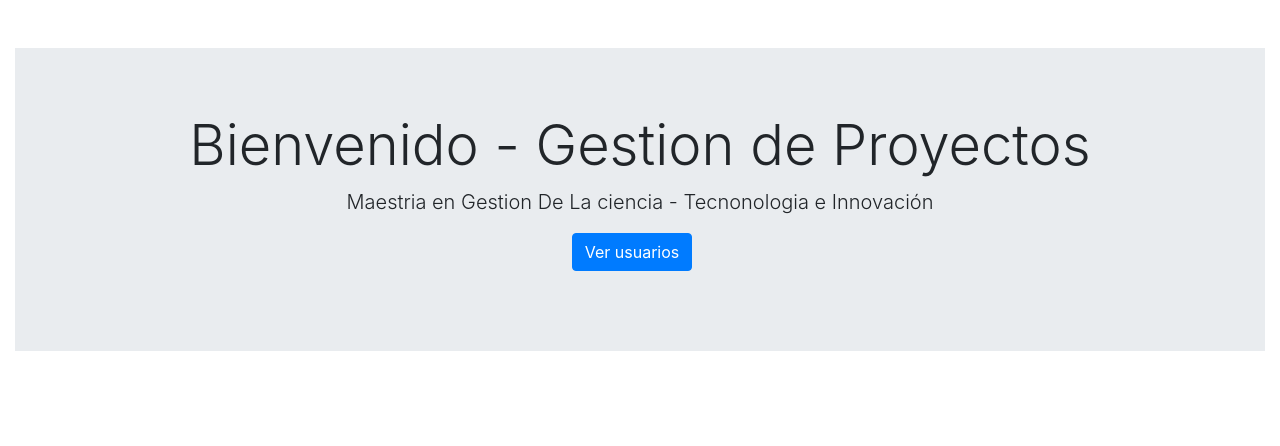
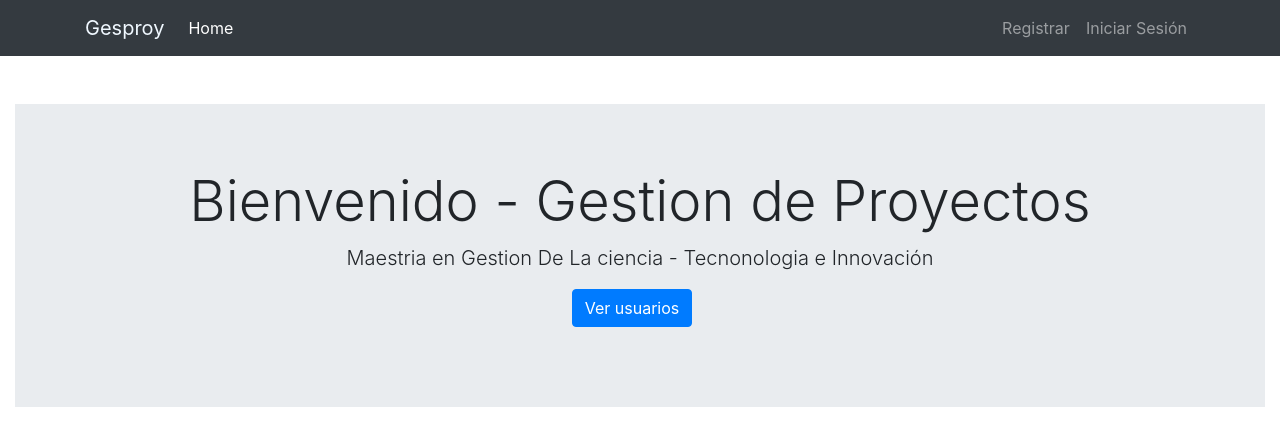
Before and after one commit to jcamilom/unig-front, an Angular app: page /home in a window 1280 px wide. Shown: the top 446 px of the page. Built offline with nearby package versions, Linux system fonts and the light colour scheme.

Commit message:
Added login component and navbar

```diff
--- a/src/app/app-routing.module.ts
+++ b/src/app/app-routing.module.ts
@@ -2,9 +2,11 @@ import { NgModule } from '@angular/core';
 import { Routes, RouterModule } from '@angular/router';
 import { HomeComponent } from './components/public/home/home.component';
 import { CreateProjectComponent } from './components/project/create-project/create-project.component';
+import { LoginComponent } from './components/public/login/login.component';
 
 const routes: Routes = [
   { path: 'home', component: HomeComponent },
+  { path: 'login', component: LoginComponent },
   { path: 'create-project', component: CreateProjectComponent },
   { path: '', redirectTo: '/home', pathMatch: 'full' }
 ];
--- a/src/app/app.component.html
+++ b/src/app/app.component.html
@@ -1 +1,2 @@
+<app-navbar></app-navbar>
 <router-outlet></router-outlet>
--- a/src/app/app.module.ts
+++ b/src/app/app.module.ts
@@ -9,6 +9,8 @@ import { CreateProjectComponent } from './components/project/create-project/crea
 import { AddTeacherComponent } from './components/project/add-teacher/add-teacher.component';
 import { TeacherListComponent } from './components/project/teacher-list/teacher-list.component';
 import { HomeComponent } from './components/public/home/home.component';
+import { NavbarComponent } from './components/public/navbar/navbar.component';
+import { LoginComponent } from './components/public/login/login.component';
 
 @NgModule({
   declarations: [
@@ -17,6 +19,8 @@ import { HomeComponent } from './components/public/home/home.component';
     AddTeacherComponent,
     TeacherListComponent,
     HomeComponent,
+    NavbarComponent,
+    LoginComponent,
   ],
   imports: [
     BrowserModule,
--- /dev/null
+++ b/src/app/components/public/login/login.component.html
@@ -0,0 +1,3 @@
+<p>
+  login works!
+</p>
--- /dev/null
+++ b/src/app/components/public/login/login.component.ts
@@ -0,0 +1,15 @@
+import { Component, OnInit } from '@angular/core';
+
+@Component({
+  selector: 'app-login',
+  templateUrl: './login.component.html',
+  styleUrls: ['./login.component.sass']
+})
+export class LoginComponent implements OnInit {
+
+  constructor() { }
+
+  ngOnInit() {
+  }
+
+}
--- /dev/null
+++ b/src/app/components/public/navbar/navbar.component.html
@@ -0,0 +1,65 @@
+<div class="">
+
+  <nav class="navbar navbar-expand-lg navbar-dark bg-dark">
+    <div class="container">
+      <a class="navbar-brand " style="color:aliceblue" [routerLink]="['/inicio']">Gesproy</a>
+      <button class="navbar-toggler" type="button" data-toggle="collapse" data-target="#navbarColor02"
+        aria-controls="navbarColor02" aria-expanded="false" aria-label="Toggle navigation">
+        <span class="navbar-toggler-icon"></span>
+      </button>
+
+      <div class="collapse navbar-collapse" id="navbarColor02">
+        <ul class="navbar-nav mr-auto">
+          <li class="nav-item active">
+            <a class="nav-link" [routerLink]="['/home']"><i class="fas fa-home" style="color:darkorange"></i> Home
+              <span class="sr-only">(current)</span></a>
+          </li>
+          <li class="nav-item" *ngIf="identity">
+            <a class="nav-link" [routerLink]="['/users']"><i class="fas fa-users" style="color:darkorange"></i>
+              Usuario</a>
+          </li>
+          <li class="nav-item" *ngIf="identity">
+            <a class="nav-link" [routerLink]="['/home']"><i class="fas fa-user-graduate" style="color:darkorange"></i>
+              Estudiante</a>
+          </li>
+          <li class="nav-item" *ngIf="identity">
+            <a class="nav-link" [routerLink]="['/home']"><i class="fas fa-address-book" style="color:darkorange"></i>
+              Roles</a>
+          </li>
+
+        </ul>
+
+        <ul class="navbar-nav ml-auto">
+
+
+          <li class="nav-item" *ngIf="!identity">
+            <a class="nav-link" [routerLink]="['/signup']"><i class="fas fa-address-card" style="color:darkorange"></i>
+              Registrar</a>
+          </li>
+
+          <li class="nav-item" *ngIf="!identity">
+            <a class="nav-link" [routerLink]="['/login']"><i class="fas fa-user-tie" style="color:darkorange"></i>
+              Iniciar Sesión</a>
+          </li>
+
+          <li class="nav-item dropdown" *ngIf="identity">
+            <a class="nav-link dropdown-toggle" data-toggle="dropdown" href="#" role="button" aria-haspopup="true"
+              aria-expanded="false">{{identity.name + ' ' + identity.surname + ' '}}</a>
+            <div class="dropdown-menu" x-placement="bottom-start"
+              style="position: absolute; will-change: transform; top: 0px; left: 0px; transform: translate3d(0px, 40px, 0px);">
+              <a class="dropdown-item" href="#">Panel de Usuario</a>
+              <a class="dropdown-item" href="#">Another action</a>
+              <a class="dropdown-item" [routerLink]="['/perfil', identity.id]">Mi perfil</a>
+              <a class="dropdown-item" [routerLink]="['/ajustes']">Ajustes</a>
+              <div class="dropdown-divider"></div>
+              <a class="dropdown-item pointer" (click)="logout()">Cerrar Sesión</a>
+            </div>
+          </li>
+
+        </ul>
+
+      </div>
+    </div>
+  </nav>
+
+</div>
--- /dev/null
+++ b/src/app/components/public/navbar/navbar.component.ts
@@ -0,0 +1,15 @@
+import { Component, OnInit } from '@angular/core';
+
+@Component({
+  selector: 'app-navbar',
+  templateUrl: './navbar.component.html',
+  styleUrls: ['./navbar.component.sass']
+})
+export class NavbarComponent implements OnInit {
+
+  constructor() { }
+
+  ngOnInit() {
+  }
+
+}
```
Also changed, not shown: src/app/components/public/login/login.component.sass (added), src/app/components/public/navbar/navbar.component.sass (added), 2 other files (tests, documents, lock files or other folders).
